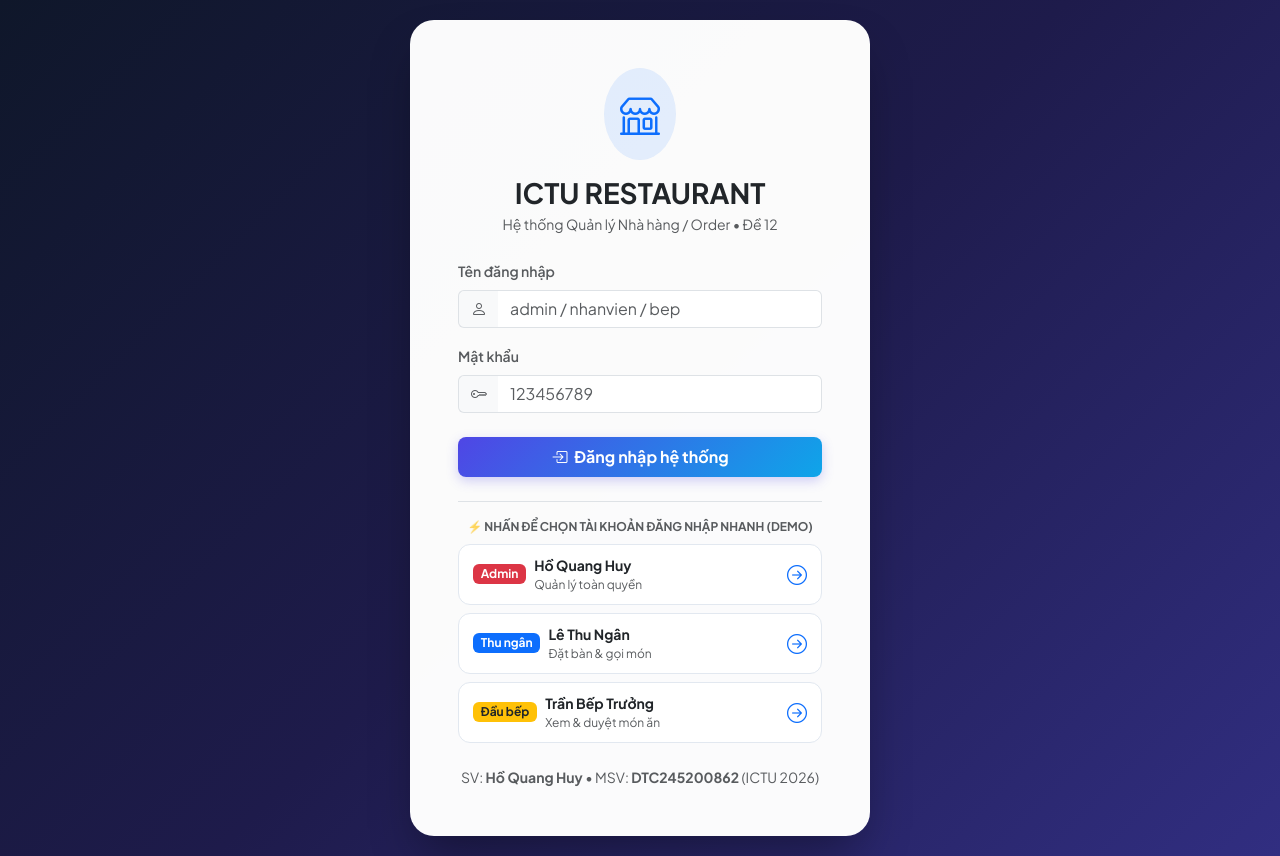
After one commit to dtc245200862-dot/dtc245200862-restaurant-system, a Flask app: page /login in a window 1280 px wide. The commit adds this page. Run offline with Flask 3, Linux system fonts and the light colour scheme; some libraries are stand-ins or nearby versions.

Commit message:
feat(auth): them he thong dang nhap va phan quyen da tai khoan (Admin, Thu ngan, Bep)

```diff
--- a/app/app.py
+++ b/app/app.py
@@ -1,15 +1,17 @@
 import os
 import time
 import logging
-from flask import Flask, render_template, request, redirect, url_for, jsonify
+from functools import wraps
+from flask import Flask, render_template, request, redirect, url_for, jsonify, session, flash
 import psycopg2
 from psycopg2.extras import RealDictCursor
 from prometheus_client import Counter, Histogram, generate_latest, CONTENT_TYPE_LATEST
 from pythonjsonlogger import jsonlogger
 
 app = Flask(__name__)
+app.secret_key = os.getenv('SECRET_KEY', 'ictu-restaurant-secure-key-2026-dtc245200862')
 
-# Structured JSON Logging cho Promtail & Loki
+# Structured JSON Logging
 log_handler = logging.StreamHandler()
 formatter = jsonlogger.JsonFormatter(
     fmt='%(asctime)s %(levelname)s %(name)s %(message)s',
@@ -44,6 +46,28 @@ def get_db_connection():
         cursor_factory=RealDictCursor
     )
 
+def login_required(f):
+    @wraps(f)
+    def decorated_function(*args, **kwargs):
+        if 'user_id' not in session:
+            return redirect(url_for('login'))
+        return f(*args, **kwargs)
+    return decorated_function
+
+def role_required(*allowed_roles):
+    def decorator(f):
+        @wraps(f)
+        def decorated_function(*args, **kwargs):
+            if 'user_id' not in session:
+                return redirect(url_for('login'))
+            user_role = session.get('role', '')
+            if user_role not in allowed_roles and 'admin' not in allowed_roles:
+                flash('Bạn không có quyền truy cập chức năng này!', 'danger')
+                return redirect(url_for('index'))
+            return f(*args, **kwargs)
+        return decorated_function
+    return decorator
+
 @app.before_request
 def before_request():
     request.start_time = time.time()
@@ -63,6 +87,7 @@ def after_request(response):
             'status': response.status_code,
             'duration_ms': round(duration * 1000, 2),
             'remote_ip': request.headers.get('X-Forwarded-For', request.remote_addr),
+            'user': session.get('username', 'anonymous'),
             'student_id': 'DTC245200862'
         })
     return response
@@ -89,7 +114,42 @@ def health():
         logger.error("Health check failed", extra={'error': str(e)})
         return jsonify({'status': 'unhealthy', 'error': str(e)}), 500
 
+# ================= AUTHENTICATION ROUTES =================
+@app.route('/login', methods=['GET', 'POST'])
+def login():
+    if request.method == 'POST':
+        username = request.form.get('username')
+        password = request.form.get('password')
+
+        conn = get_db_connection()
+        cur = conn.cursor()
+        cur.execute("SELECT * FROM users WHERE username = %s AND password = %s;", (username, password))
+        user = cur.fetchone()
+        cur.close()
+        conn.close()
+
+        if user:
+            session['user_id'] = user['id']
+            session['username'] = user['username']
+            session['full_name'] = user['full_name']
+            session['role'] = user['role']
+            logger.info("Đăng nhập thành công", extra={'user': username, 'role': user['role']})
+            return redirect(url_for('index'))
+        else:
+            flash('Tên đăng nhập hoặc mật khẩu không chính xác!', 'danger')
+
+    return render_template('login.html')
+
+@app.route('/logout')
+def logout():
+    user = session.get('username', '')
+    session.clear()
+    logger.info("Đăng xuất thành công", extra={'user': user})
+    return redirect(url_for('login'))
+
+# ================= NGHIỆP VỤ NHÀ HÀNG =================
 @app.route('/')
+@login_required
 def index():
     conn = get_db_connection()
     cur = conn.cursor()
@@ -102,7 +162,7 @@ def index():
     cur.execute("SELECT COUNT(*) as total_menu FROM menu_items WHERE is_available = true;")
     menu_stats = cur.fetchone()
 
-    cur.execute("SELECT o.*, t.table_number FROM orders o LEFT JOIN tables t ON o.table_id = t.id ORDER BY o.created_at DESC LIMIT 5;")
+    cur.execute("SELECT o.*, t.table_number FROM orders o LEFT JOIN tables t ON o.table_id = t.id ORDER BY o.created_at DESC LIMIT 6;")
     recent_orders = cur.fetchall()
 
     cur.close()
@@ -110,15 +170,19 @@ def index():
     return render_template('index.html', tables=table_stats, orders=order_stats, menu_count=menu_stats['total_menu'], recent_orders=recent_orders)
 
 @app.route('/tables', methods=['GET', 'POST'])
+@login_required
 def tables():
     conn = get_db_connection()
     cur = conn.cursor()
     if request.method == 'POST':
+        if session.get('role') not in ['admin', 'staff']:
+            flash('Chỉ Quản trị viên và Nhân viên mới có quyền thêm bàn!', 'danger')
+            return redirect(url_for('tables'))
         table_number = request.form.get('table_number')
         capacity = request.form.get('capacity', 4)
         cur.execute("INSERT INTO tables (table_number, capacity, status) VALUES (%s, %s, 'available');", (table_number, capacity))
         conn.commit()
-        logger.info("Thêm bàn ăn mới", extra={'table_number': table_number})
+        logger.info("Thêm bàn ăn mới", extra={'table_number': table_number, 'by': session.get('username')})
         cur.close()
         conn.close()
         return redirect(url_for('tables'))
@@ -130,28 +194,33 @@ def tables():
     return render_template('tables.html', tables=all_tables)
 
 @app.route('/tables/<int:table_id>/status', methods=['POST'])
+@login_required
 def update_table_status(table_id):
     status = request.form.get('status')
     conn = get_db_connection()
     cur = conn.cursor()
     cur.execute("UPDATE tables SET status = %s WHERE id = %s;", (status, table_id))
     conn.commit()
-    logger.info("Cập nhật trạng thái bàn", extra={'table_id': table_id, 'status': status})
+    logger.info("Cập nhật trạng thái bàn", extra={'table_id': table_id, 'status': status, 'by': session.get('username')})
     cur.close()
     conn.close()
     return redirect(url_for('tables'))
 
 @app.route('/menu', methods=['GET', 'POST'])
+@login_required
 def menu():
     conn = get_db_connection()
     cur = conn.cursor()
     if request.method == 'POST':
+        if session.get('role') != 'admin':
+            flash('Chỉ Quản trị viên mới có quyền thay đổi thực đơn!', 'danger')
+            return redirect(url_for('menu'))
         name = request.form.get('name')
         category_id = request.form.get('category_id')
         price = request.form.get('price')
         cur.execute("INSERT INTO menu_items (name, category_id, price, is_available) VALUES (%s, %s, %s, true);", (name, category_id, price))
         conn.commit()
-        logger.info("Thêm món ăn mới", extra={'name': name, 'price': price})
+        logger.info("Thêm món ăn mới", extra={'name': name, 'price': price, 'by': session.get('username')})
         cur.close()
         conn.close()
         return redirect(url_for('menu'))
@@ -165,7 +234,11 @@ def menu():
     return render_template('menu.html', categories=categories, menu_items=items)
 
 @app.route('/menu/<int:item_id>/toggle', methods=['POST'])
+@login_required
 def toggle_menu(item_id):
+    if session.get('role') not in ['admin', 'kitchen']:
+        flash('Chỉ Quản trị viên hoặc Bếp mới được đổi trạng thái món!', 'danger')
+        return redirect(url_for('menu'))
     conn = get_db_connection()
     cur = conn.cursor()
     cur.execute("UPDATE menu_items SET is_available = NOT is_available WHERE id = %s;", (item_id,))
@@ -175,7 +248,11 @@ def toggle_menu(item_id):
     return redirect(url_for('menu'))
 
 @app.route('/menu/<int:item_id>/delete', methods=['POST'])
+@login_required
 def delete_menu(item_id):
+    if session.get('role') != 'admin':
+        flash('Chỉ Quản trị viên mới được xóa món ăn!', 'danger')
+        return redirect(url_for('menu'))
     conn = get_db_connection()
     cur = conn.cursor()
     cur.execute("DELETE FROM menu_items WHERE id = %s;", (item_id,))
@@ -185,6 +262,7 @@ def delete_menu(item_id):
     return redirect(url_for('menu'))
 
 @app.route('/orders', methods=['GET', 'POST'])
+@login_required
 def orders():
     conn = get_db_connection()
     cur = conn.cursor()
@@ -208,7 +286,7 @@ def orders():
             cur.execute("UPDATE tables SET status = 'occupied' WHERE id = %s;", (table_id,))
 
         conn.commit()
-        logger.info("Tạo đơn hàng mới", extra={'order_id': order_id, 'total': total})
+        logger.info("Tạo đơn hàng mới", extra={'order_id': order_id, 'total': total, 'by': session.get('username')})
         cur.close()
         conn.close()
         return redirect(url_for('orders'))
@@ -224,6 +302,7 @@ def orders():
     return render_template('orders.html', orders=all_orders, tables=tables, menu_items=menu_items)
 
 @app.route('/orders/<int:order_id>/status', methods=['POST'])
+@login_required
 def update_order_status(order_id):
     status = request.form.get('status')
     conn = get_db_connection()
@@ -240,7 +319,7 @@ def update_order_status(order_id):
                 cur.execute("UPDATE tables SET status = 'available' WHERE id = %s;", (t_id,))
 
     conn.commit()
-    logger.info("Cập nhật trạng thái đơn hàng", extra={'order_id': order_id, 'status': status})
+    logger.info("Cập nhật trạng thái đơn hàng", extra={'order_id': order_id, 'status': status, 'by': session.get('username')})
     cur.close()
     conn.close()
     return redirect(url_for('orders'))
--- /dev/null
+++ b/app/templates/login.html
@@ -0,0 +1,142 @@
+<!DOCTYPE html>
+<html lang="vi">
+<head>
+    <meta charset="UTF-8">
+    <meta name="viewport" content="width=device-width, initial-scale=1.0">
+    <title>Đăng nhập Hệ thống - ICTU Restaurant POS</title>
+    <link href="https://cdn.jsdelivr.net/npm/bootstrap@5.3.3/dist/css/bootstrap.min.css" rel="stylesheet">
+    <link rel="stylesheet" href="https://cdn.jsdelivr.net/npm/bootstrap-icons@1.11.3/font/bootstrap-icons.min.css">
+    <link rel="stylesheet" href="/static/css/modern.css">
+    <style>
+        body {
+            background: linear-gradient(135deg, #0f172a, #1e1b4b, #312e81);
+            min-height: 100vh;
+            display: flex;
+            align-items: center;
+            justify-content: center;
+            padding: 20px;
+        }
+        .login-card {
+            background: rgba(255, 255, 255, 0.98);
+            border-radius: 24px;
+            box-shadow: 0 25px 50px -12px rgba(0, 0, 0, 0.4);
+            max-width: 460px;
+            width: 100%;
+            overflow: hidden;
+        }
+        .demo-btn {
+            transition: all 0.2s ease;
+            cursor: pointer;
+            border: 1px solid #e2e8f0;
+            border-radius: 12px;
+            padding: 10px 14px;
+        }
+        .demo-btn:hover {
+            transform: translateY(-2px);
+            box-shadow: 0 4px 12px rgba(0,0,0,0.06);
+            border-color: #6366f1;
+        }
+    </style>
+</head>
+<body>
+
+<div class="login-card p-4 p-md-5">
+    <div class="text-center mb-4">
+        <div class="bg-primary bg-opacity-10 text-primary p-3 rounded-circle d-inline-flex mb-3">
+            <i class="bi bi-shop fs-1"></i>
+        </div>
+        <h3 class="fw-bold text-dark mb-1">ICTU RESTAURANT</h3>
+        <p class="text-muted small">Hệ thống Quản lý Nhà hàng / Order • Đề 12</p>
+    </div>
+
+    {% with messages = get_flashed_messages(with_categories=true) %}
+        {% if messages %}
+            {% for category, message in messages %}
+                <div class="alert alert-{{ category }} alert-dismissible fade show small py-2 mb-3" role="alert">
+                    <i class="bi bi-exclamation-circle me-1"></i> {{ message }}
+                    <button type="button" class="btn-close py-2" data-bs-dismiss="alert"></button>
+                </div>
+            {% endfor %}
+        {% endif %}
+    {% endwith %}
+
+    <form action="/login" method="POST" id="loginForm">
+        <div class="mb-3">
+            <label class="form-label small fw-semibold text-muted">Tên đăng nhập</label>
+            <div class="input-group">
+                <span class="input-group-text bg-light border-end-0 text-muted"><i class="bi bi-person"></i></span>
+                <input type="text" name="username" id="username" class="form-control border-start-0" placeholder="admin / nhanvien / bep" required>
+            </div>
+        </div>
+
+        <div class="mb-4">
+            <label class="form-label small fw-semibold text-muted">Mật khẩu</label>
+            <div class="input-group">
+                <span class="input-group-text bg-light border-end-0 text-muted"><i class="bi bi-key"></i></span>
+                <input type="password" name="password" id="password" class="form-control border-start-0" placeholder="123456789" required>
+            </div>
+        </div>
+
+        <button type="submit" class="btn btn-primary-custom w-100 py-2 rounded-3 fw-bold mb-4">
+            <i class="bi bi-box-arrow-in-right me-1"></i> Đăng nhập hệ thống
+        </button>
+    </form>
+
+    <div class="border-top pt-3">
+        <div class="small fw-bold text-muted mb-2 text-center text-uppercase" style="font-size: 0.75rem;">
+            ⚡ Nhấn để chọn tài khoản đăng nhập nhanh (Demo)
+        </div>
+
+        <div class="d-flex flex-column gap-2">
+            <!-- 1. Admin -->
+            <div class="demo-btn bg-white d-flex justify-content-between align-items-center" onclick="setAccount('admin', '123456789')">
+                <div class="d-flex align-items-center gap-2">
+                    <span class="badge bg-danger">Admin</span>
+                    <div>
+                        <div class="fw-bold small text-dark">Hồ Quang Huy</div>
+                        <div class="text-muted" style="font-size: 0.75rem;">Quản lý toàn quyền</div>
+                    </div>
+                </div>
+                <i class="bi bi-arrow-right-circle text-primary fs-5"></i>
+            </div>
+
+            <!-- 2. Staff -->
+            <div class="demo-btn bg-white d-flex justify-content-between align-items-center" onclick="setAccount('nhanvien', '123456789')">
+                <div class="d-flex align-items-center gap-2">
+                    <span class="badge bg-primary">Thu ngân</span>
+                    <div>
+                        <div class="fw-bold small text-dark">Lê Thu Ngân</div>
+                        <div class="text-muted" style="font-size: 0.75rem;">Đặt bàn & gọi món</div>
+                    </div>
+                </div>
+                <i class="bi bi-arrow-right-circle text-primary fs-5"></i>
+            </div>
+
+            <!-- 3. Kitchen -->
+            <div class="demo-btn bg-white d-flex justify-content-between align-items-center" onclick="setAccount('bep', '123456789')">
+                <div class="d-flex align-items-center gap-2">
+                    <span class="badge bg-warning text-dark">Đầu bếp</span>
+                    <div>
+                        <div class="fw-bold small text-dark">Trần Bếp Trưởng</div>
+                        <div class="text-muted" style="font-size: 0.75rem;">Xem & duyệt món ăn</div>
+                    </div>
+                </div>
+                <i class="bi bi-arrow-right-circle text-primary fs-5"></i>
+            </div>
+        </div>
+    </div>
+
+    <div class="text-center mt-4 small text-muted">
+        SV: <strong>Hồ Quang Huy</strong> • MSV: <strong>DTC245200862</strong> (ICTU 2026)
+    </div>
+</div>
+
+<script>
+    function setAccount(u, p) {
+        document.getElementById('username').value = u;
+        document.getElementById('password').value = p;
+        document.getElementById('loginForm').submit();
+    }
+</script>
+</body>
+</html>
```
Also changed, not shown: app/templates/base.html (+38 -11 lines).
